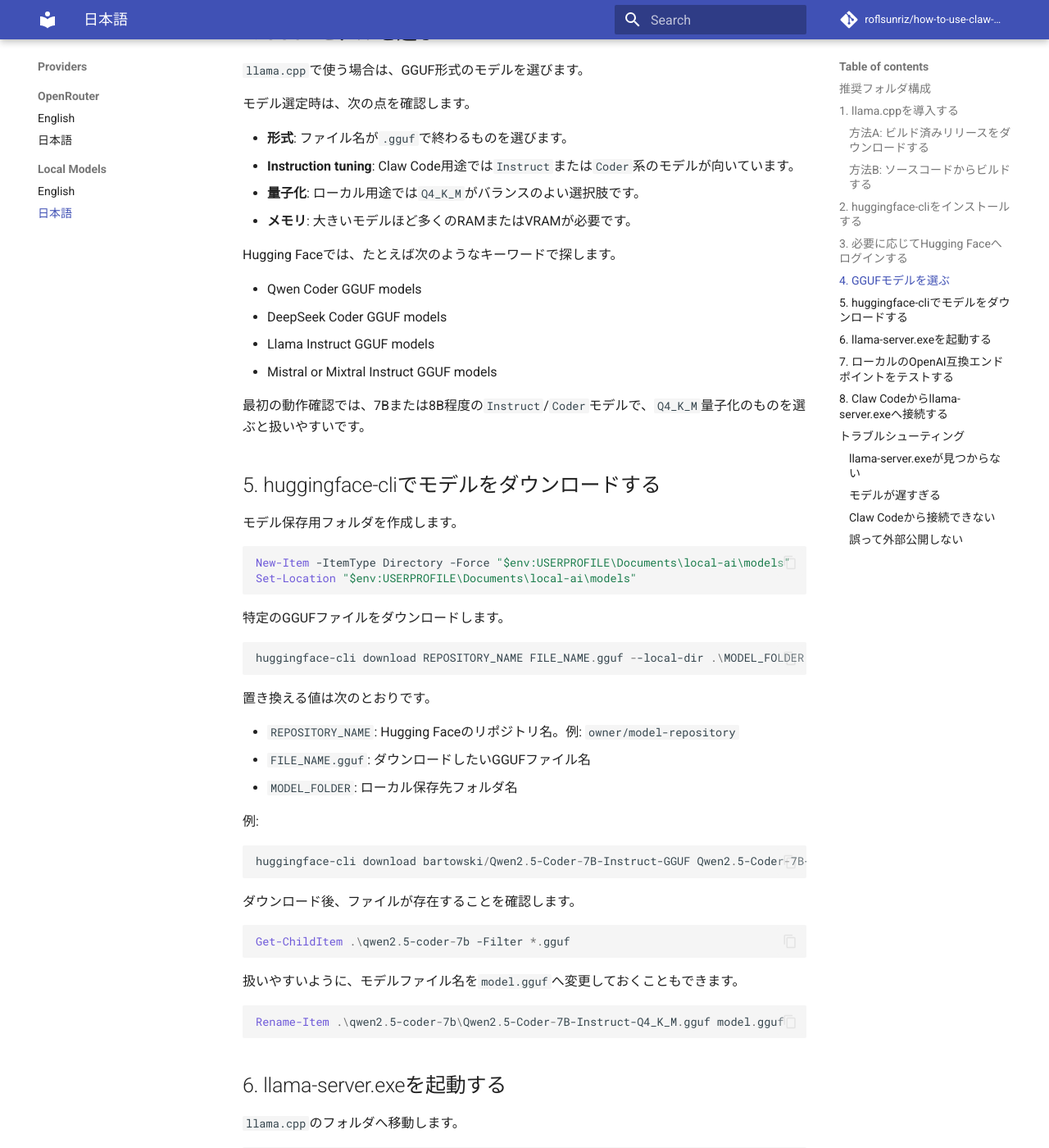
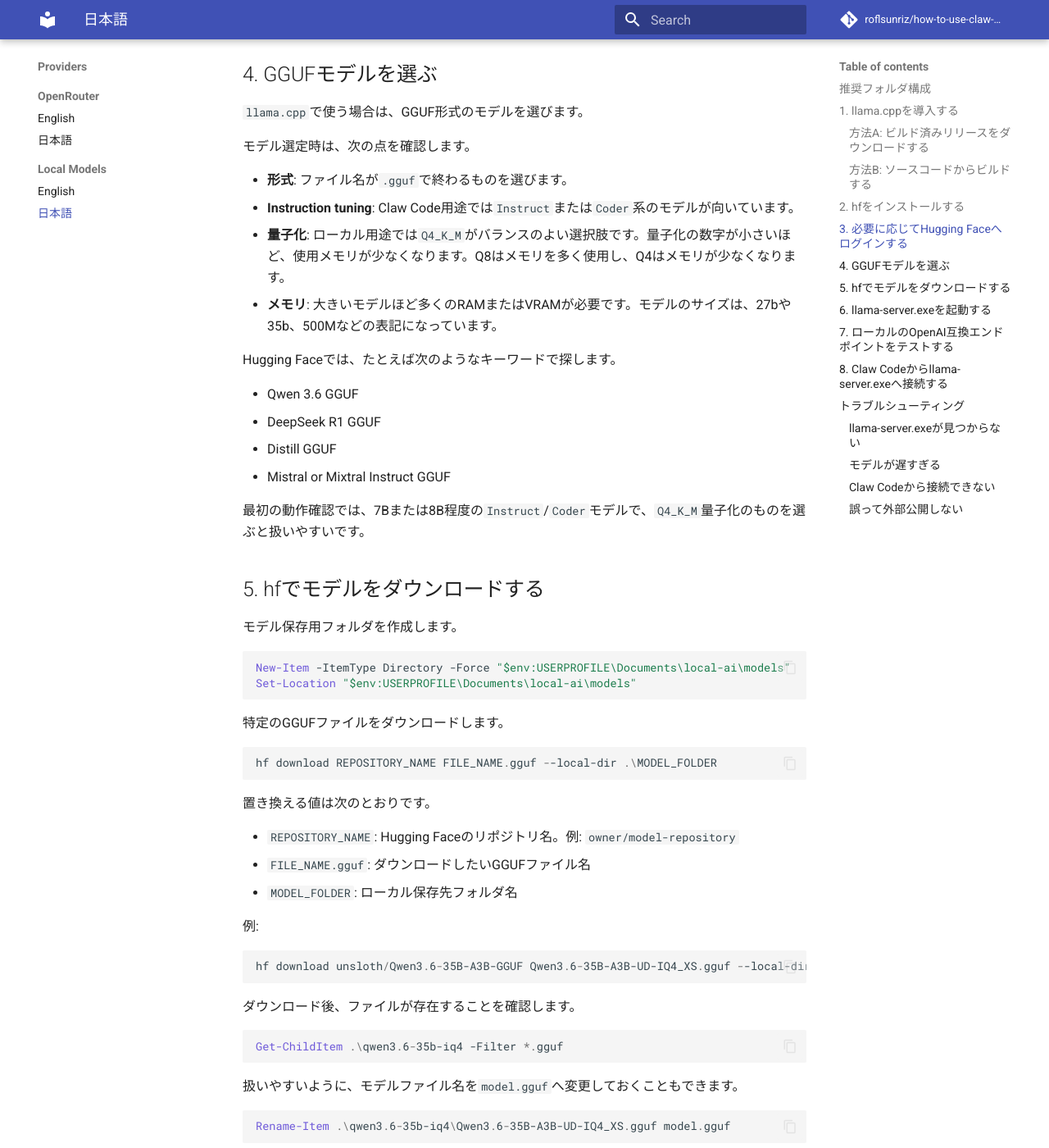
Before and after one commit to roflsunriz/how-to-use-claw-code, an MkDocs documentation site: the page built from docs/LOCAL-MODELS-ja-JP.md, in a window 1280 px wide and 1400 px high, scrolled down 3075 px. Shown: the whole window at 82% size. Built offline with MkDocs 1.6.1 and Material for MkDocs 9.7.7, drawn with Linux system fonts in a browser that asks for light colours; comment, search, counter and statistics services are not loaded; some of the changed text lies outside the part shown.

Commit message:
feat: 日本語ドキュメントの監修と修正 - pending: 英語ドキュメントの修正

````diff
--- a/docs/LOCAL-MODELS-ja-JP.md
+++ b/docs/LOCAL-MODELS-ja-JP.md
@@ -10,7 +10,7 @@
 4. Claw Codeの`OPENAI_BASE_URL`をローカルサーバーに向けて起動する。
 
 !!! note
-    ローカルモデルは有料APIクレジットなしで使えますが、CPU、RAM、できればVRAMが必要です。大きいモデルほど遅くなり、必要メモリも増えます。
+    ローカルモデルは有料APIクレジットなしで使えますが、CPU、RAM、できれば高性能なGPUと大容量のVRAMが必要です。大きいモデルほど遅くなり、必要メモリも増えます。
 
 ## 推奨フォルダ構成
 
@@ -21,7 +21,7 @@
 ├── llama.cpp\
 │   └── llama-server.exe
 └── models\
-    └── qwen2.5-coder-7b\
+    └── qwen3.6-35b\
         └── model.gguf
 ```
 
@@ -43,8 +43,8 @@ Windowsで`llama.cpp`を導入する方法は、大きく分けて2つありま
 1. llama.cppのリリースページを開きます。
    - https://github.com/ggml-org/llama.cpp/releases
 2. 自分の環境に合うWindows用のアーカイブをダウンロードします。
-   - CPUのみで使う場合は、`llama-server.exe`を含むWindows用アーカイブを選びます。
-   - NVIDIA GPUを使う場合は、CUDA対応のWindows用アーカイブがあれば、自分のCUDAドライバーに合うものを選びます。
+   - CPUのみで使う場合は、`llama-server.exe`を含むWindows用アーカイブを選びます。`llama-(ランダム文字列)-bin-win-cpu-x64.zip`のようなファイル名です
+   - NVIDIA GPUを使う場合は、CUDA対応のWindows用アーカイブがあれば、自分のCUDAドライバーに合うものを選びます。`cudart-llama-bin-win-cuda-12.4-x64.zip`や`cudart-llama-bin-win-cuda-13.1-x64.zip`、`llama-(ランダム文字列)-bin-win-cuda-12.4-x64.zip`、`llama-(ランダム文字列)-bin-win-cuda-13.1-x64.zip`のようなファイル名です。
 3. ダウンロードしたアーカイブを展開します。
 4. 展開したフォルダを次の場所にコピーまたは移動します。
 
@@ -90,9 +90,9 @@ cmake --build build --config Release
 Get-ChildItem -Recurse -Filter llama-server.exe
 ```
 
-## 2. huggingface-cliをインストールする
+## 2. hfをインストールする
 
-`huggingface-cli`はPythonパッケージの`huggingface_hub`に含まれています。
+`hf`はPythonパッケージの`huggingface_hub`に含まれています。
 
 ```powershell
 python -m pip install -U huggingface_hub
@@ -101,10 +101,10 @@ python -m pip install -U huggingface_hub
 コマンドが使えるか確認します。
 
 ```powershell
-huggingface-cli --help
+hf --help
 ```
 
-`huggingface-cli`が見つからない場合は、Windows Terminalを閉じて開き直してから再度試してください。
+`hf`が見つからない場合は、Windows Terminalを閉じて開き直してから再度試してください。
 
 ## 3. 必要に応じてHugging Faceへログインする
 
@@ -116,7 +116,7 @@ huggingface-cli --help
 4. PowerShellでログインします。
 
 ```powershell
-huggingface-cli login
+hf login
 ```
 
 プロンプトが表示されたら、アクセストークンを貼り付けます。
@@ -132,19 +132,19 @@ huggingface-cli login
 
 - **形式**: ファイル名が`.gguf`で終わるものを選びます。
 - **Instruction tuning**: Claw Code用途では`Instruct`または`Coder`系のモデルが向いています。
-- **量子化**: ローカル用途では`Q4_K_M`がバランスのよい選択肢です。
-- **メモリ**: 大きいモデルほど多くのRAMまたはVRAMが必要です。
+- **量子化**: ローカル用途では`Q4_K_M`がバランスのよい選択肢です。量子化の数字が小さいほど、使用メモリが少なくなります。Q8はメモリを多く使用し、Q4はメモリが少なくなります。
+- **メモリ**: 大きいモデルほど多くのRAMまたはVRAMが必要です。モデルのサイズは、27bや35b、500Mなどの表記になっています。
 
 Hugging Faceでは、たとえば次のようなキーワードで探します。
 
-- Qwen Coder GGUF models
-- DeepSeek Coder GGUF models
-- Llama Instruct GGUF models
-- Mistral or Mixtral Instruct GGUF models
+- Qwen 3.6 GGUF
+- DeepSeek R1 GGUF
+- Distill GGUF
+- Mistral or Mixtral Instruct GGUF
 
 最初の動作確認では、7Bまたは8B程度の`Instruct`/`Coder`モデルで、`Q4_K_M`量子化のものを選ぶと扱いやすいです。
 
-## 5. huggingface-cliでモデルをダウンロードする
+## 5. hfでモデルをダウンロードする
 
 モデル保存用フォルダを作成します。
 
@@ -156,7 +156,7 @@ Set-Location "$env:USERPROFILE\Documents\local-ai\models"
 特定のGGUFファイルをダウンロードします。
 
 ```powershell
-huggingface-cli download REPOSITORY_NAME FILE_NAME.gguf --local-dir .\MODEL_FOLDER
+hf download REPOSITORY_NAME FILE_NAME.gguf --local-dir .\MODEL_FOLDER
 ```
 
 置き換える値は次のとおりです。
@@ -168,19 +168,19 @@ huggingface-cli download REPOSITORY_NAME FILE_NAME.gguf --local-dir .\MODEL_FOLD
 例:
 
 ```powershell
-huggingface-cli download bartowski/Qwen2.5-Coder-7B-Instruct-GGUF Qwen2.5-Coder-7B-Instruct-Q4_K_M.gguf --local-dir .\qwen2.5-coder-7b
+hf download unsloth/Qwen3.6-35B-A3B-GGUF Qwen3.6-35B-A3B-UD-IQ4_XS.gguf --local-dir .\qwen3.6-35b-iq4
 ```
 
 ダウンロード後、ファイルが存在することを確認します。
 
 ```powershell
-Get-ChildItem .\qwen2.5-coder-7b -Filter *.gguf
+Get-ChildItem .\qwen3.6-35b-iq4 -Filter *.gguf
 ```
 
 扱いやすいように、モデルファイル名を`model.gguf`へ変更しておくこともできます。
 
 ```powershell
-Rename-Item .\qwen2.5-coder-7b\Qwen2.5-Coder-7B-Instruct-Q4_K_M.gguf model.gguf
+Rename-Item .\qwen3.6-35b-iq4\Qwen3.6-35B-A3B-UD-IQ4_XS.gguf model.gguf
 ```
 
 ## 6. llama-server.exeを起動する
@@ -195,10 +195,10 @@ Set-Location "$env:USERPROFILE\Documents\local-ai\llama.cpp"
 
 ```powershell
 .\llama-server.exe `
-  -m "$env:USERPROFILE\Documents\local-ai\models\qwen2.5-coder-7b\model.gguf" `
+  -m "$env:USERPROFILE\Documents\local-ai\models\qwen3.6-35b-iq4\model.gguf" `
   --host 127.0.0.1 `
   --port 8000 `
-  --alias qwen2.5-coder-7b-local `
+  --alias qwen3.6-35b-iq4-local `
   -c 8192
 ```
 
@@ -224,7 +224,7 @@ Invoke-RestMethod `
   -Uri "http://127.0.0.1:8000/v1/chat/completions" `
   -Method Post `
   -ContentType "application/json" `
-  -Body '{"model":"qwen2.5-coder-7b-local","messages":[{"role":"user","content":"Say hello in one sentence."}]}'
+  -Body '{"model":"qwen3.6-35b-iq4-local","messages":[{"role":"user","content":"Say hello in one sentence."}]}'
 ```
 
 正常に動作していれば、ローカルモデルからの応答が返ります。
@@ -239,23 +239,24 @@ $env:OPENAI_BASE_URL = "http://127.0.0.1:8000/v1"
 ```
 
 その後、`llama-server.exe`起動時に指定したモデルエイリアスを使ってClaw Codeを起動します。
+プロバイダー名はAPIの種別特定に使われるので`openai/`を付与します。
 
 Debugビルドの場合:
 
 ```powershell
-.\target\debug\claw.exe --model "qwen2.5-coder-7b-local"
+.\target\debug\claw.exe --model "openai/qwen3.6-35b-iq4-local"
 ```
 
 Releaseビルドの場合:
 
 ```powershell
-.\target\release\claw.exe --model "qwen2.5-coder-7b-local"
+.\target\release\claw.exe --model "openai/qwen3.6-35b-iq4-local"
 ```
 
 すでに`claw.exe`へ`Path`を通している場合は、次のように実行できます。
 
 ```powershell
-claw --model "qwen2.5-coder-7b-local"
+claw --model "openai/qwen3.6-35b-iq4-local"
 ```
 
 ## トラブルシューティング
````
Also changed, not shown: docs/OPENROUTER-ja-JP.md (+16 -15 lines).
